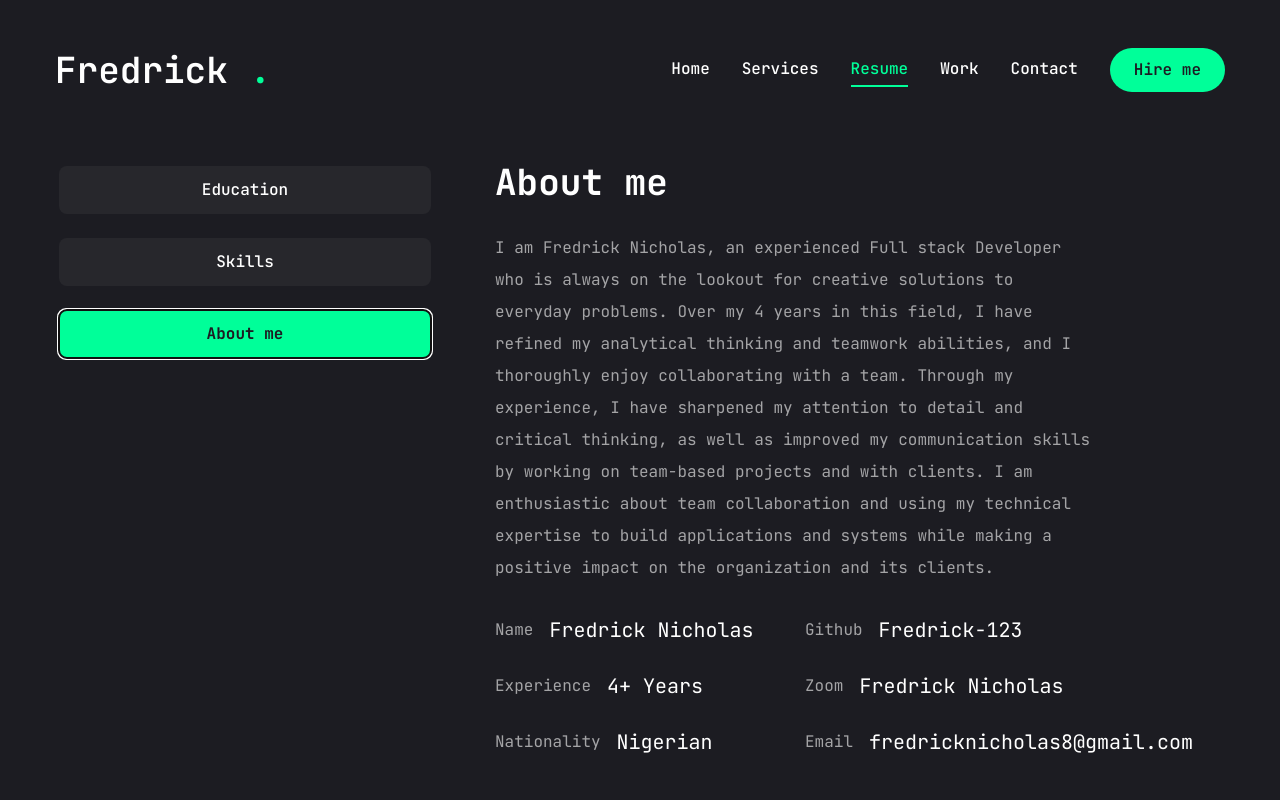
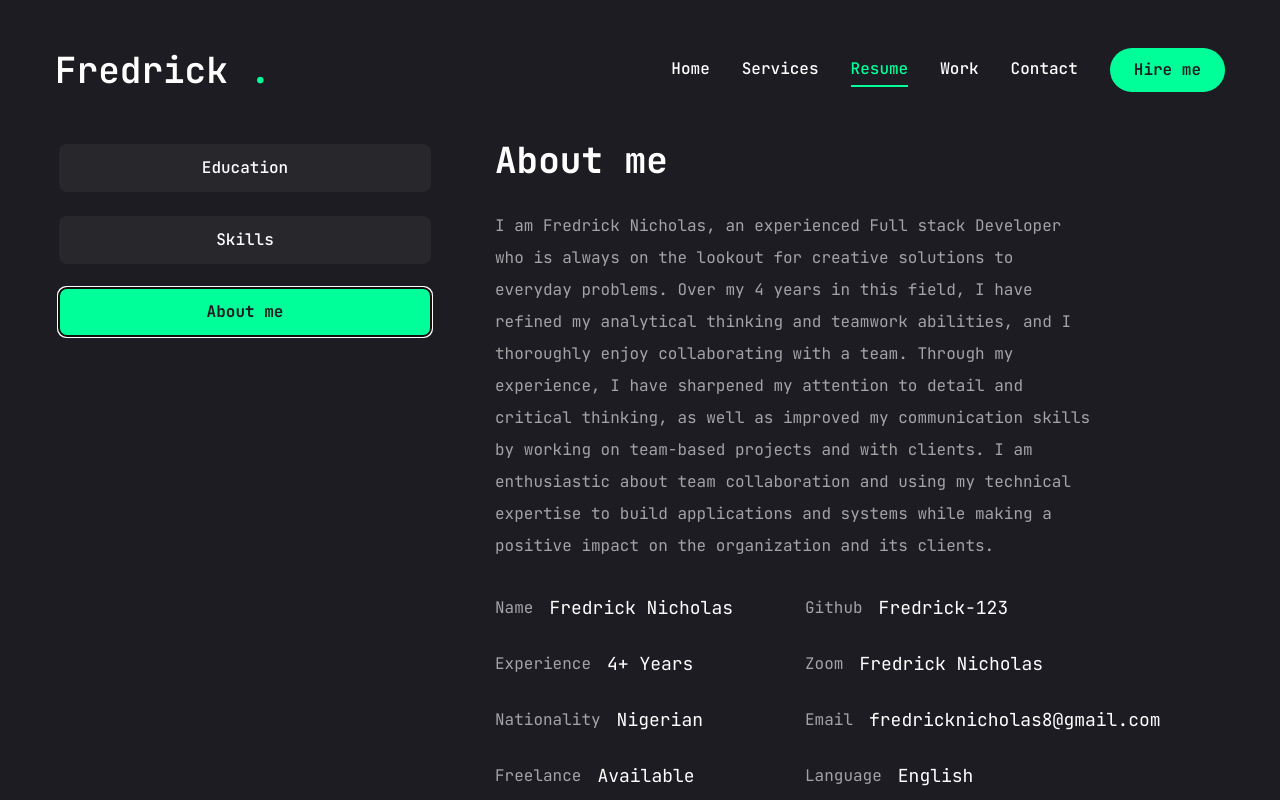
Before and after one commit to Fredrick-123/My-portfolio1, a Next.js app: page /resume in a window 1280 px wide. Both pictures are taken after a click on the tab "About me". Built offline with nearby package versions, Linux system fonts and the light colour scheme.

Commit message:
second commit

```diff
--- a/app/resume/page.jsx
+++ b/app/resume/page.jsx
@@ -50,18 +50,18 @@ const about = {
 
     {
       fieldName: "Email",
-      fieldValue: " fredricknicholas8@gmail.com",
+      fieldValue: "fredricknicholas8@gmail.com",
     },
 
-    // {
-    //   fieldName: "Freelance",
-    //   fieldValue: " Available",
-    // },
+    {
+      fieldName: "Freelance",
+      fieldValue: " Available",
+    },
 
-    // {
-    //   fieldName: "Language",
-    //   fieldValue: " English",
-    // },
+    {
+      fieldName: "Language",
+      fieldValue: " English",
+    },
   ],
 };
 
@@ -316,7 +316,7 @@ const Resume = () => {
                             return (
                             <li key={index} className="flex items-center justify-center xl:justify-start gap-4">
                               <span className="text-white/60">{item.fieldName}</span>
-                              <span className="text-xl">{item.fieldValue}</span>
+                              <span className="text-lg">{item.fieldValue}</span>
                             </li>
                             )
                       })}
```
